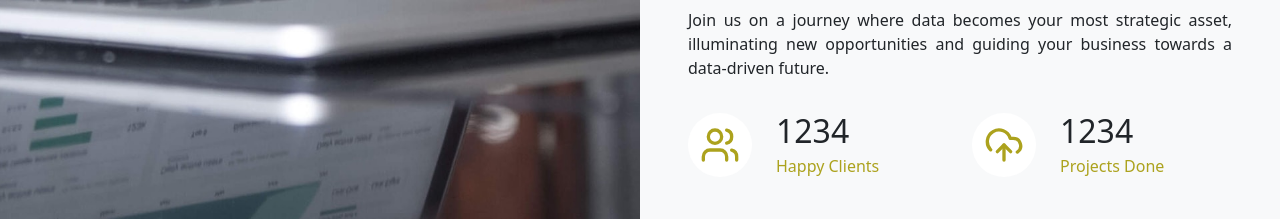
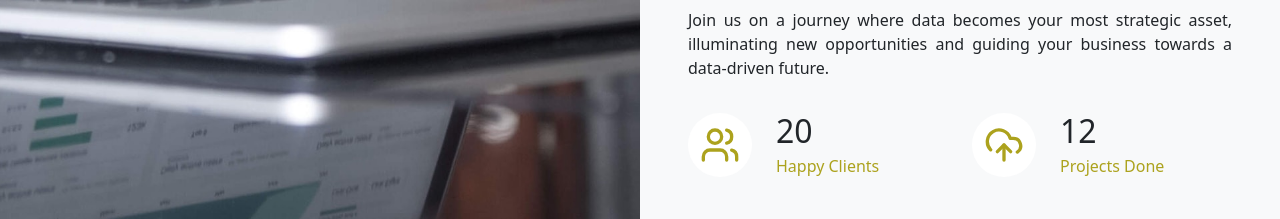
Before and after one commit to Saadaan-Hassan/Data-Solutions-Insight-Portfolio, a React (Vite) app: page / in a window 1280 px wide. Shown: the part 2038-2257 px from the top of the page. Built offline with nearby package versions, Linux system fonts and the light colour scheme.

Commit message:
Change happy clients to 1234 -> 20 and project done to 12

```diff
--- a/src/components/About.jsx
+++ b/src/components/About.jsx
@@ -68,7 +68,7 @@ function About() {
                     </div>
                     <div className='ms-4'>
                       <h2 className='mb-1' data-toggle='counter-up'>
-                        1234
+                        20
                       </h2>
                       <p className='fw-medium text-theme-primary mb-0'>
                         Happy Clients
@@ -86,7 +86,7 @@ function About() {
                     </div>
                     <div className='ms-4'>
                       <h2 className='mb-1' data-toggle='counter-up'>
-                        1234
+                        12
                       </h2>
                       <p className='fw-medium text-theme-primary mb-0'>
                         Projects Done
```
